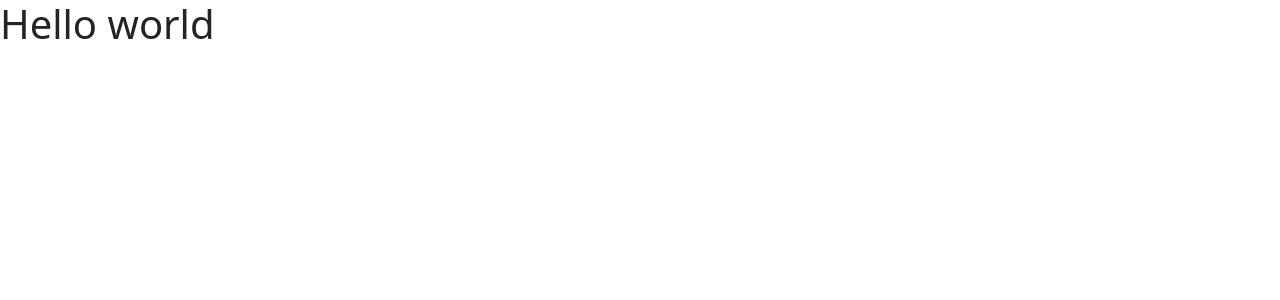
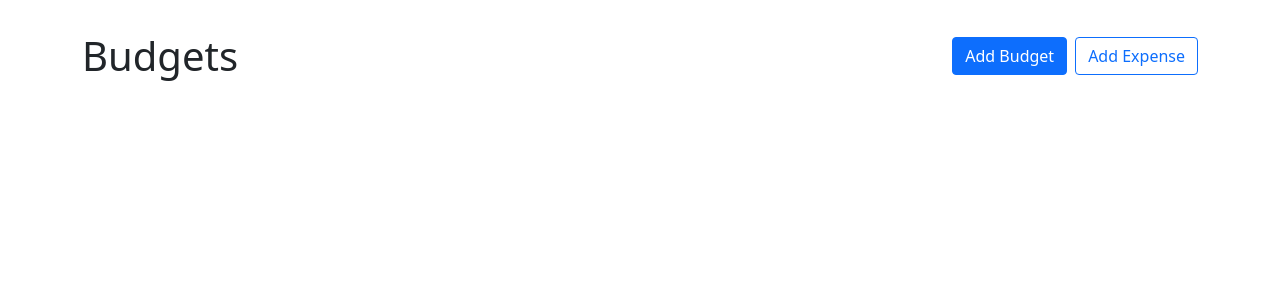
Before and after one commit to abdirahmanjama/budgetly, a React (Create React App) app: page / in a window 1280 px wide. Shown: the top 300 px of the page. Built offline with nearby package versions, Linux system fonts and the light colour scheme.

Commit message:
add buttons and header

```diff
--- a/src/App.tsx
+++ b/src/App.tsx
@@ -1,10 +1,16 @@
 import React from "react";
+import { Stack, Button } from "react-bootstrap";
+import Container from "react-bootstrap/Container";
 
 function App() {
   return (
-    <div className="App">
-      <h1>Hello world</h1>
-    </div>
+    <Container className="my-4">
+      <Stack direction="horizontal" gap={2} className="mb-4">
+        <h1 className="me-auto mt-2">Budgets</h1>
+        <Button variant="primary">Add Budget</Button>
+        <Button variant="outline-primary">Add Expense</Button>
+      </Stack>
+    </Container>
   );
 }
 
```
